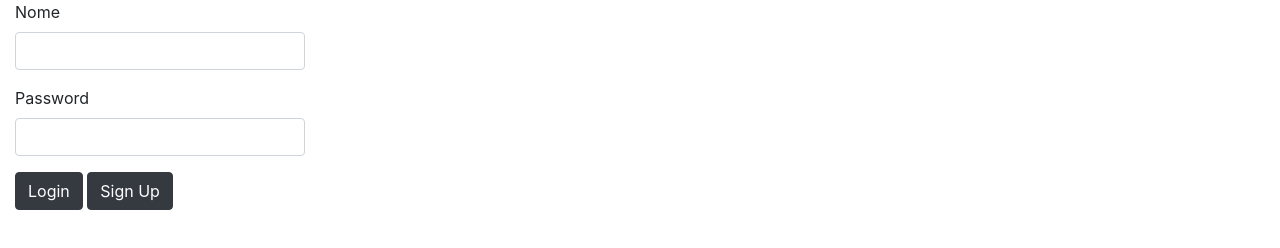
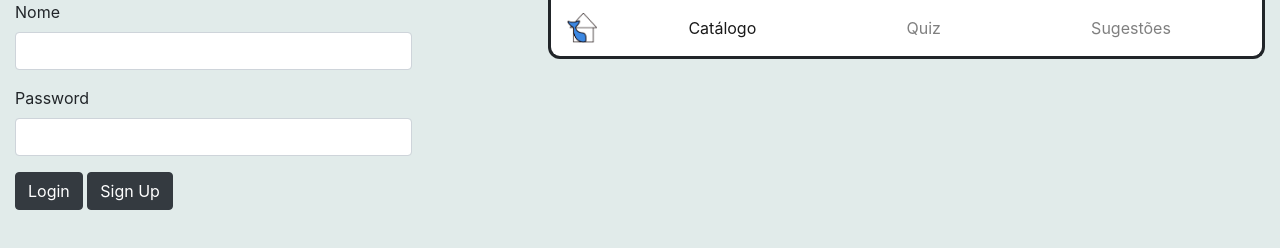
Before and after one commit to Figurinha20/AtumNaoSabes, a plain HTML site: page html/Login.html in a window 1280 px wide. Drawn offline with nearby package versions, Linux system fonts and the light colour scheme.

Commit message:
Navbar Changes | default.ccs added!

```diff
--- /dev/null
+++ b/css/default.css
@@ -0,0 +1,12 @@
+#navbar {
+    background-color: #fff;
+    border-bottom-left-radius: 12px;
+    border-bottom-right-radius: 12px;
+    border-right-style: solid;
+    border-bottom-style: solid;
+    border-left-style: solid;
+    }
+
+body {
+    background-color: #e1ebea
+}
--- a/html/Login.html
+++ b/html/Login.html
@@ -8,11 +8,12 @@
 
     <!-- Bootstrap CSS -->
     <link rel="stylesheet" href="https://stackpath.bootstrapcdn.com/bootstrap/4.3.1/css/bootstrap.min.css" integrity="sha384-ggOyR0iXCbMQv3Xipma34MD+dH/1fQ784/j6cY/iJTQUOhcWr7x9JvoRxT2MZw1T" crossorigin="anonymous">
+    <link rel="stylesheet" href="../css/default.css">
   </head>
-  <body></body>
-      <div class="container-fluid">
+  <body>
+    <div class="container-fluid">
         <div class="row">
-          <div class="col-sm-3">
+          <div class="col-sm-4">
             <div class="form-group">
               <label for="userName">Nome</label>
               <input type="text" id="userName" class="form-control">
@@ -24,14 +25,37 @@
             <button type="submit" class="btn btn-dark">Login</button>
             <a name="" id="signUp" class="btn btn-dark" href="signUp.html" role="button">Sign Up</a>
           </div>
-          <div class="col-sm-2  ">
+          <div class="col-sm-1">
 
           </div>
           <div class="col-sm-7">
-
+              <nav id="navbar" class="navbar navbar-expand-sm navbar navbar-light" style="background-color: #fff;">
+                  <a class="navbar-brand" href="METERAQUILINKAPARAHOME">
+                      <img src="../img/Home page icon-1.png" width="30" height="30" class="d-inline-block align-top" alt="Home">
+                  </a>
+                  <button class="navbar-toggler d-lg-none" type="button" data-toggle="collapse" data-target="#collapsibleNavId" aria-controls="collapsibleNavId"
+                      aria-expanded="false" aria-label="Toggle navigation">
+                      <span class="navbar-toggler-icon"></span>
+                  </button>
+                  <div class="collapse navbar-collapse" id="collapsibleNavId" style="justify-content: center">
+                      <ul class="navbar-nav nav-fill w-100">
+                          <li class="nav-item active">
+                              <a class="nav-link" href="LINK_PARA_CATALOGO">Catálogo <span class="sr-only">testeticulos</span></a>
+                          </li>
+                          <li class="nav-item">
+                              <a class="nav-link" href="LINK_PRAQUIZ">Quiz</a>
+                          </li>
+                          <li class="nav-item">
+                              <a class="nav-link" href="LINK_PRAsuggest">Sugestões</a>
+                          </li>
+                      </ul>
+                  </div>
+              </nav>
           </div>
         </div>
       </div>
+    </div>
+
     <!-- Optional JavaScript -->
     <!-- jQuery first, then Popper.js, then Bootstrap JS -->
     <script src="https://code.jquery.com/jquery-3.3.1.slim.min.js" integrity="sha384-q8i/X+965DzO0rT7abK41JStQIAqVgRVzpbzo5smXKp4YfRvH+8abtTE1Pi6jizo" crossorigin="anonymous"></script>
```
